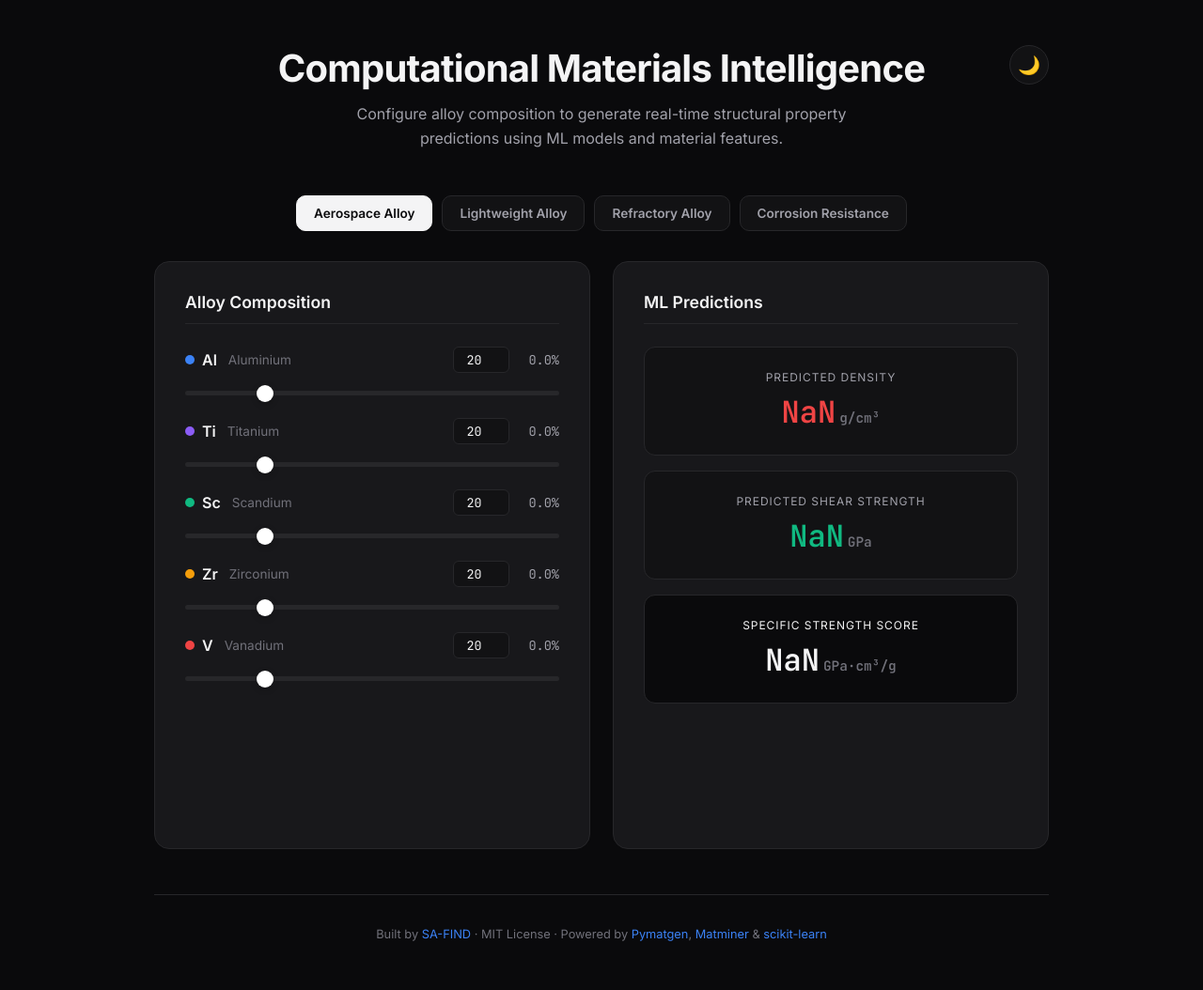
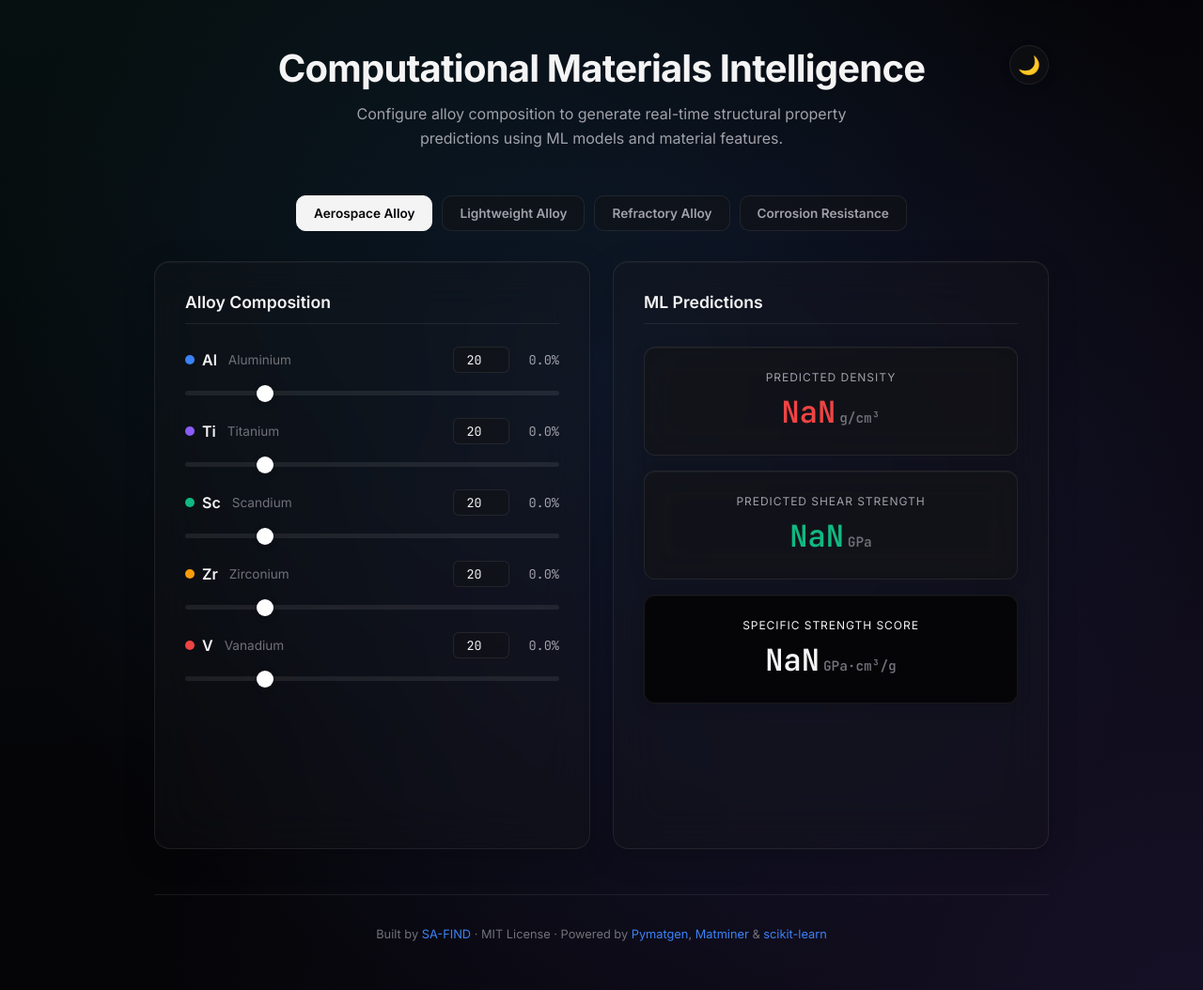
Before and after one commit to SA-FIND/High-Entropy-Alloy-Discovery, a Flask app: page / in a window 1280 px wide. Shown: the whole page at 94% size. Run offline with Flask 3, Linux system fonts and the light colour scheme.

Commit message:
feat(ui): apply Liquid Glass aesthetic to MetaForge-Web
- Upgraded index.html with a premium glassmorphism aesthetic
- Added animated background mesh gradient
- Configured CHGNet structural relaxation to output both unrelaxed Blueprint and relaxed structures

```diff
--- a/MetaForge-Web/templates/index.html
+++ b/MetaForge-Web/templates/index.html
@@ -44,10 +44,10 @@
            DESIGN TOKENS — DARK THEME (default)
            ═══════════════════════════════════════════════ */
         :root {
-            --bg-deep: #0a0a0c;
-            --bg-surface: #121214;
-            --bg-card: #18181b;
-            --border-subtle: #27272a;
+            --bg-deep: #050508;
+            --bg-surface: rgba(18, 18, 20, 0.5);
+            --bg-card: rgba(24, 24, 27, 0.3);
+            --border-subtle: rgba(255, 255, 255, 0.08);
 
             --text-primary: #f4f4f5;
             --text-secondary: #a1a1aa;
@@ -73,10 +73,10 @@
            LIGHT THEME
            ═══════════════════════════════════════════════ */
         :root.light {
-            --bg-deep: #f0f2f5;
-            --bg-surface: #ffffff;
-            --bg-card: #ffffff;
-            --border-subtle: #e5e7eb;
+            --bg-deep: #eef2f6;
+            --bg-surface: rgba(255, 255, 255, 0.5);
+            --bg-card: rgba(255, 255, 255, 0.3);
+            --border-subtle: rgba(255, 255, 255, 0.6);
 
             --text-primary: #111827;
             --text-secondary: #4b5563;
@@ -102,7 +102,31 @@
             background-color: var(--bg-deep);
             color: var(--text-primary);
             min-height: 100vh;
+            position: relative;
+            overflow-x: hidden;
             transition: background-color 0.4s ease, color 0.4s ease;
+        }
+
+        /* LIQUID MESH GRADIENT */
+        body::before {
+            content: '';
+            position: fixed;
+            top: -50%;
+            left: -50%;
+            width: 200%;
+            height: 200%;
+            z-index: -1;
+            background:
+                radial-gradient(circle at 50% 50%, rgba(59, 130, 246, 0.12) 0%, transparent 45%),
+                radial-gradient(circle at 80% 20%, rgba(139, 92, 246, 0.12) 0%, transparent 45%),
+                radial-gradient(circle at 20% 80%, rgba(16, 185, 129, 0.08) 0%, transparent 45%);
+            animation: liquid-rotate 30s infinite linear;
+            pointer-events: none;
+        }
+
+        @keyframes liquid-rotate {
+            0% { transform: rotate(0deg); }
+            100% { transform: rotate(360deg); }
         }
 
         /* ═══════════════════════════════════════════════
@@ -181,6 +205,9 @@
             display: flex;
             align-items: center;
             justify-content: center;
+            backdrop-filter: blur(12px);
+            -webkit-backdrop-filter: blur(12px);
+            box-shadow: 0 4px 12px rgba(0,0,0,0.1);
             transition: all 0.3s ease;
         }
 
@@ -206,11 +233,15 @@
             border: 1px solid var(--border-subtle);
             border-radius: 16px;
             padding: 32px;
-            transition: background-color 0.4s ease, border-color 0.4s ease, box-shadow 0.3s ease;
+            backdrop-filter: blur(24px);
+            -webkit-backdrop-filter: blur(24px);
+            box-shadow: inset 0 1px 1px rgba(255, 255, 255, 0.05), 0 8px 32px rgba(0, 0, 0, 0.2);
+            transition: all 0.4s ease;
         }
 
         .card:hover {
-            box-shadow: 0 8px 32px rgba(0, 0, 0, 0.15);
+            box-shadow: inset 0 1px 1px rgba(255, 255, 255, 0.08), 0 12px 40px rgba(0, 0, 0, 0.3);
+            border-color: rgba(255, 255, 255, 0.15);
         }
 
         .card__title {
@@ -242,6 +273,8 @@
             font-family: var(--font-sans);
             font-size: 0.85rem;
             font-weight: 600;
+            backdrop-filter: blur(12px);
+            -webkit-backdrop-filter: blur(12px);
             transition: all 0.25s ease;
         }
 
@@ -424,12 +457,16 @@
             padding: 24px;
             border-radius: 12px;
             text-align: center;
+            backdrop-filter: blur(16px);
+            -webkit-backdrop-filter: blur(16px);
+            box-shadow: inset 0 1px 1px rgba(255, 255, 255, 0.05), 0 4px 16px rgba(0,0,0,0.1);
             transition: all 0.4s ease;
         }
 
         .result-tile:hover {
             transform: translateY(-2px);
-            box-shadow: 0 6px 20px rgba(0,0,0,0.1);
+            box-shadow: inset 0 1px 1px rgba(255, 255, 255, 0.08), 0 8px 24px rgba(0,0,0,0.15);
+            border-color: rgba(255, 255, 255, 0.15);
         }
 
         .result-label {
```
Also changed, not shown: run_master.py (+15 -3 lines), 10 other files.
